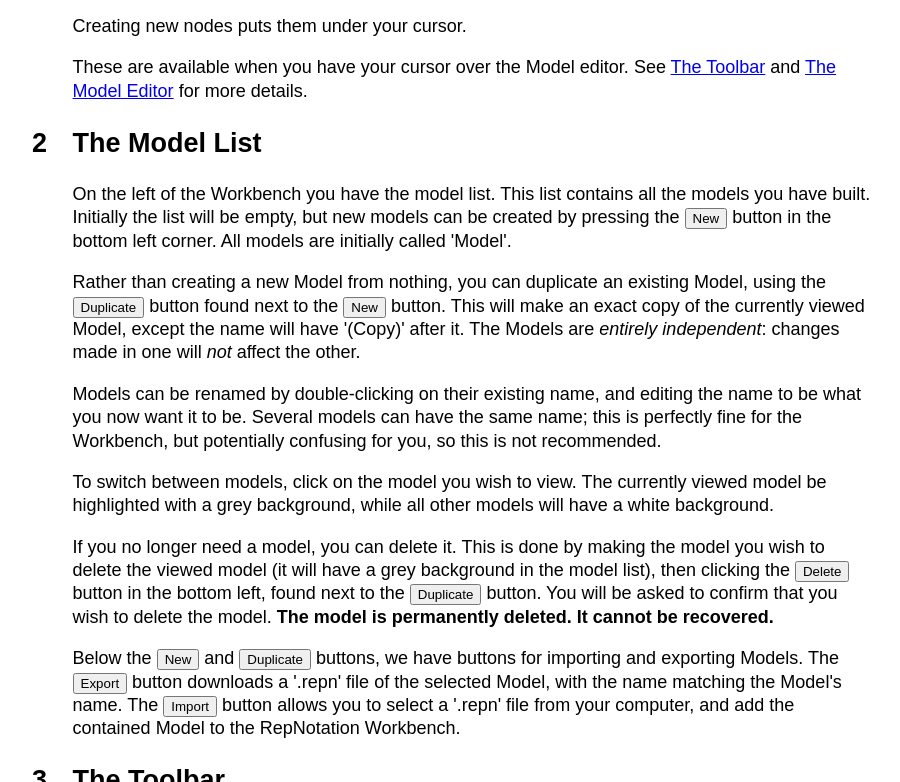
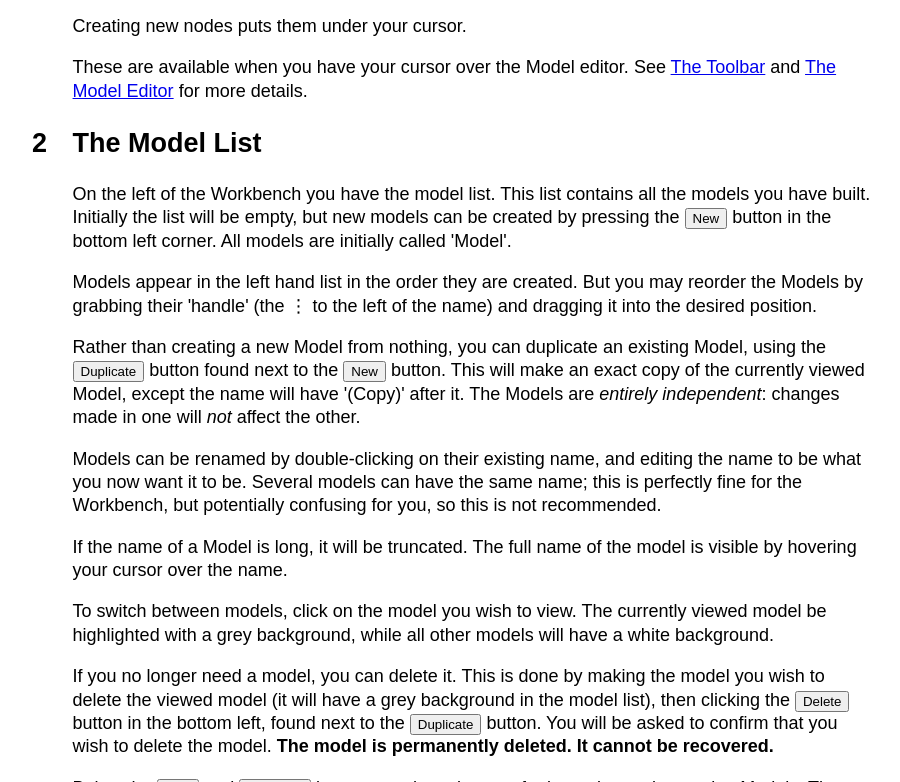
Before and after one commit to rep2rep/RepWorkbench, a website: page src/manual.html in a window 1280 px wide. Shown: the part 627-1409 px from the top of the page, without its empty margins (167-1067 px from the left). Drawn offline with Linux system fonts and the light colour scheme.

Commit message:
Update the manual about re-ordering.

```diff
--- a/src/manual.html
+++ b/src/manual.html
@@ -93,6 +93,11 @@
       initially called 'Model'.
     </p>
     <p>
+      Models appear in the left hand list in the order they are created. But you may reorder the
+      Models by grabbing their 'handle' (the &vellip; to the left of the name) and dragging it
+      into the desired position.
+    </p>
+    <p>
       Rather than creating a new Model from nothing, you can duplicate an existing Model, using
       the <button>Duplicate</button> button found next to the <button>New</button> button. This
       will make an exact copy of the currently viewed Model, except the name will have '(Copy)'
@@ -103,6 +108,10 @@
       Models can be renamed by double-clicking on their existing name, and editing the name to be
       what you now want it to be. Several models can have the same name; this is perfectly fine
       for the Workbench, but potentially confusing for you, so this is not recommended.
+    </p>
+    <p>
+      If the name of a Model is long, it will be truncated. The full name of the model is visible
+      by hovering your cursor over the name.
     </p>
     <p>
       To switch between models, click on the model you wish to view. The currently viewed model
```
